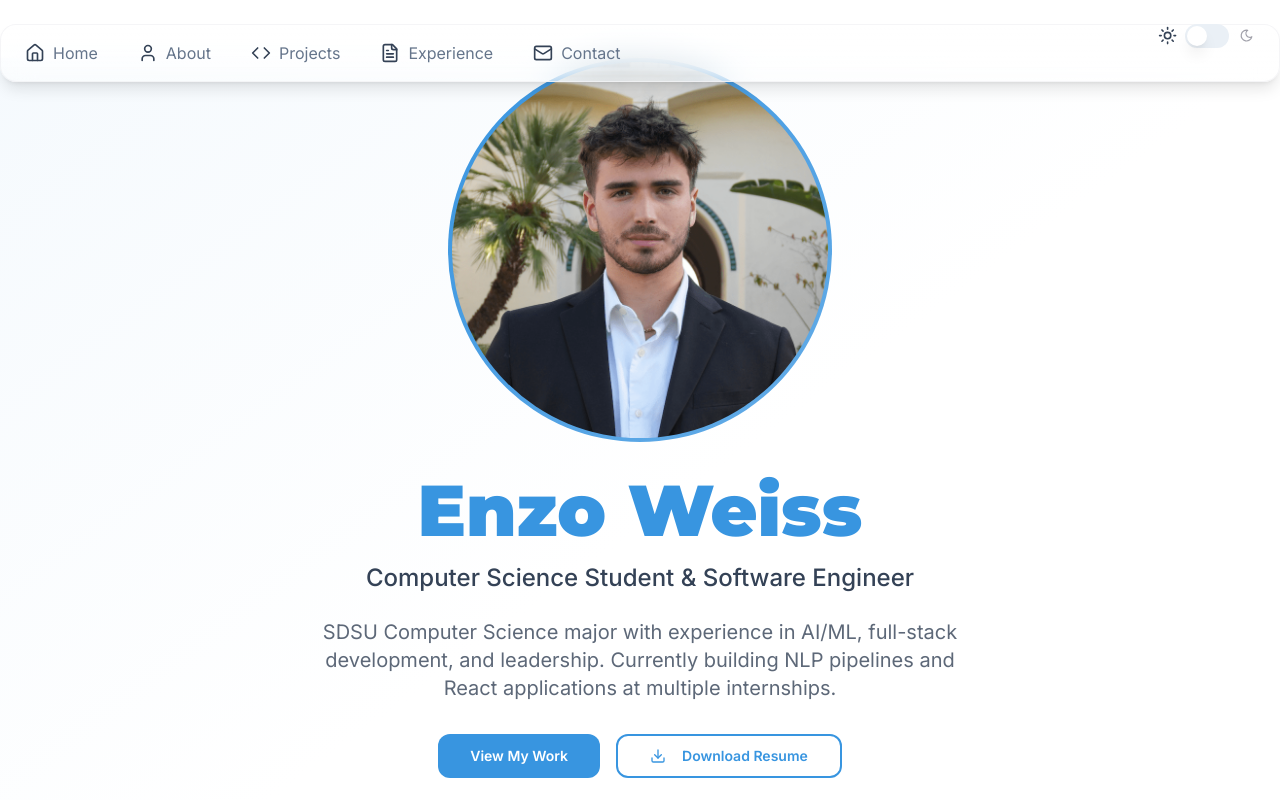
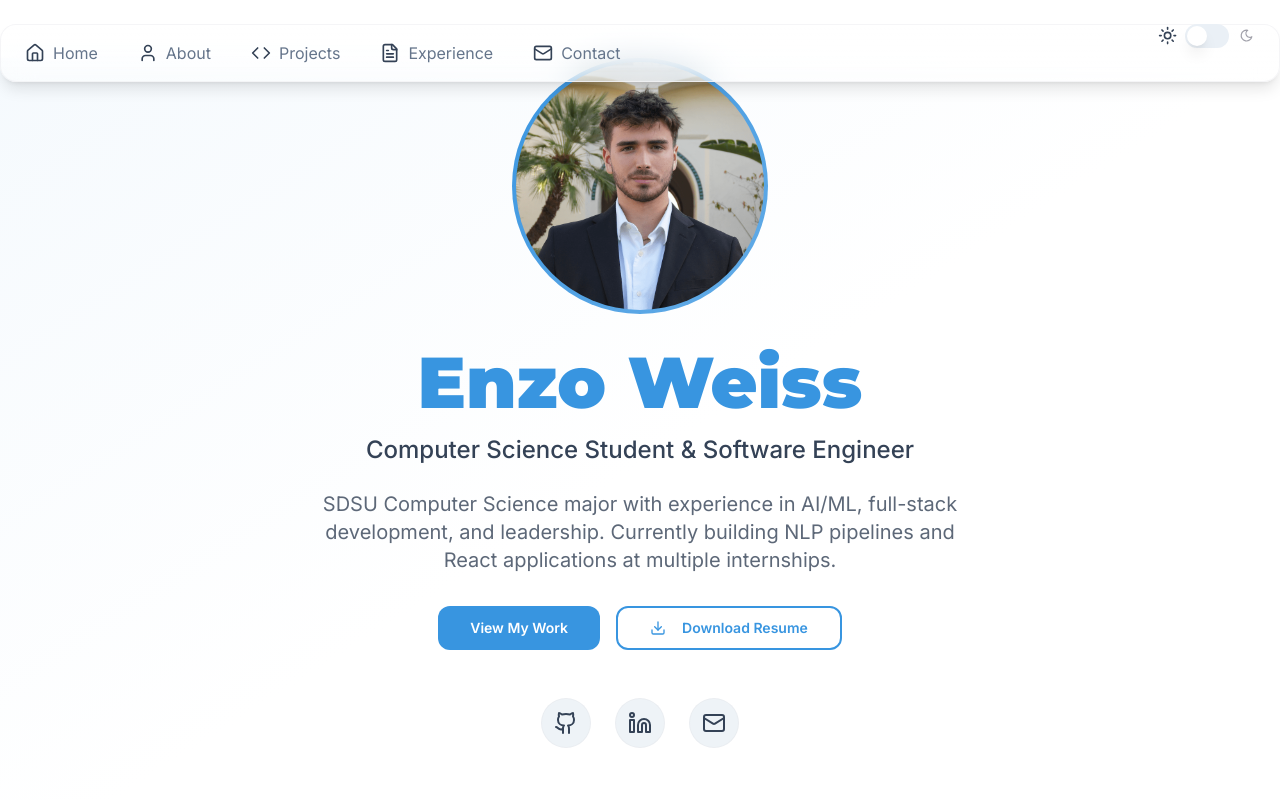
Before and after one commit to enzoweiss21/personal_portfolio, a Next.js app: page / in a window 1280 px wide. Shown: the top 800 px of the page. Built offline with nearby package versions, Linux system fonts and the light colour scheme.

Commit message:
Adjust profile picture size for better proportions
- Reduce profile picture size from 384px to 256px (w-96 h-96 to w-64 h-64)
- Maintains strong visual presence while improving page balance
- Profile picture now has better proportions with hero section content

```diff
--- a/components/hero-section.tsx
+++ b/components/hero-section.tsx
@@ -62,7 +62,7 @@ export function HeroSection() {
             transition={{ duration: 0.8, ease: "easeOut" }}
             className="mb-8"
           >
-            <div className="w-96 h-96 mx-auto rounded-full bg-gradient-to-br from-primary to-accent p-1">
+            <div className="w-64 h-64 mx-auto rounded-full bg-gradient-to-br from-primary to-accent p-1">
               <img src="/enzo-headshot.jpg" alt="Enzo Weiss" className="w-full h-full rounded-full object-cover" />
             </div>
           </motion.div>
```
